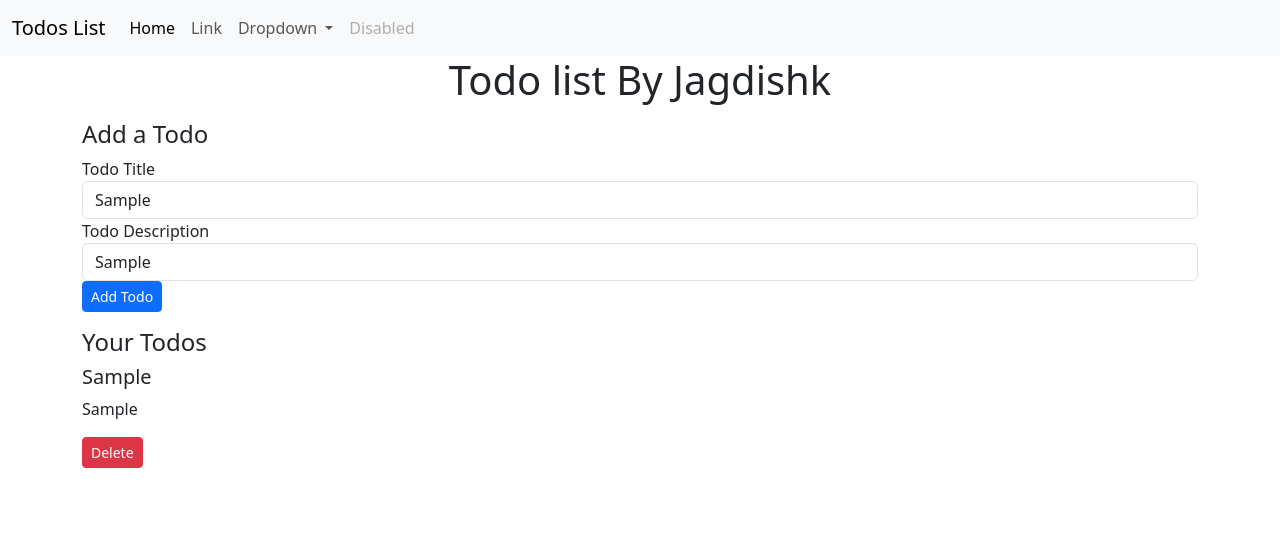
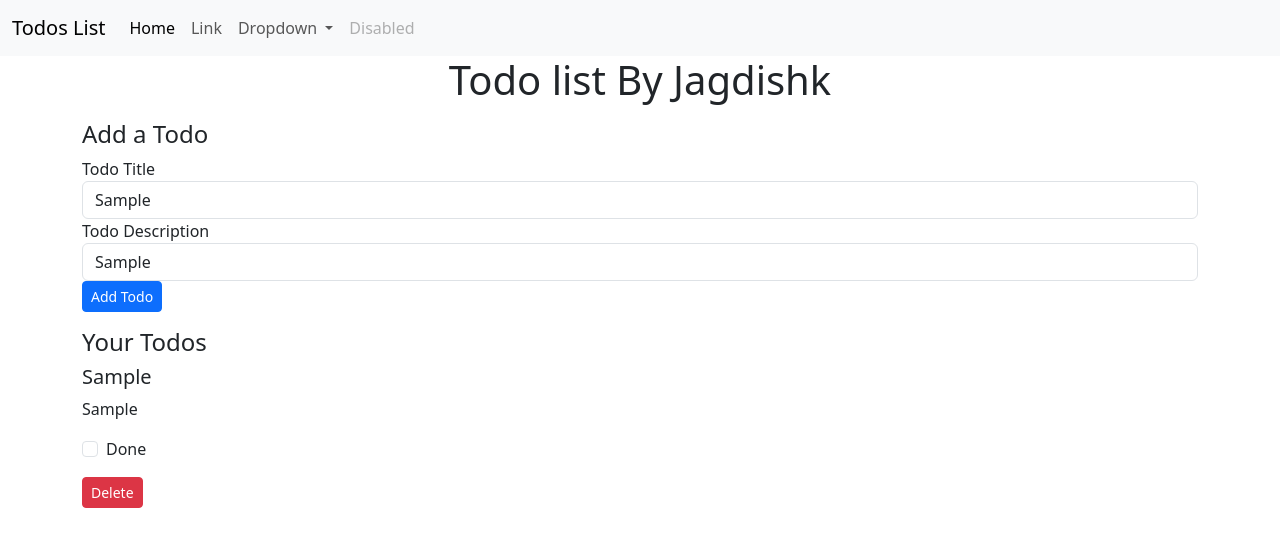
Before and after one commit to JagdishKhod/toDoList, an Angular app: page / in a window 1280 px wide. Both pictures are taken after typing "Sample", "Sample" into the empty fields and a click on the button "Add Todo". Shown: the top 546 px of the page. Built offline with nearby package versions, Linux system fonts and the light colour scheme.

Commit message:
apply strike  and completed

```diff
--- a/src/app/MyComponents/todo-item/todo-item.component.css
+++ b/src/app/MyComponents/todo-item/todo-item.component.css
@@ -0,0 +1,3 @@
+.strike{
+    text-decoration: line-through;
+}
--- a/src/app/MyComponents/todo-item/todo-item.component.html
+++ b/src/app/MyComponents/todo-item/todo-item.component.html
@@ -1,4 +1,8 @@
 
-    <h5>{{todo.title}}</h5>
-    <p>{{todo.desc}}</p>
+    <h5 [ngClass]="{'strike': !todo.active}">{{todo.title}}</h5>
+    <p [ngClass]="{'strike': !todo.active}">{{todo.desc}}</p>
+    <div class="mb-3 form-check">
+        <input type="checkbox" class="form-check-input" id="todo{{i}}" (click)="onCheckboxClick(todo)" [checked]="!todo.active">
+        <label class="form-check-label" for="todo{{i}}">Done</label>
+      </div>
     <button class="btn btn-sm btn-danger" (click)="onClick(todo)">Delete</button>
--- a/src/app/MyComponents/todo-item/todo-item.component.ts
+++ b/src/app/MyComponents/todo-item/todo-item.component.ts
@@ -8,7 +8,10 @@
 })
 export class TodoItemComponent implements OnInit {
   @Input() todo: any;
+  @Input() i: any;
   @Output() todoDelete:EventEmitter<Todo>=new EventEmitter();
+  @Output() todoCheckbox:EventEmitter<Todo>=new EventEmitter();
+
   constructor(){ }
 
   ngOnInit(): void {
@@ -17,5 +20,8 @@
     this.todoDelete.emit(todo);
     console.log("OnClick Has Been Triggered");
 }
+onCheckboxClick(todo:any){
+this.todoCheckbox.emit(todo);
+}
 
 }
--- a/src/app/MyComponents/todos/todos.component.html
+++ b/src/app/MyComponents/todos/todos.component.html
@@ -2,7 +2,7 @@
 <h4>Your Todos</h4>
 <div *ngIf="this.todos.length===0; else elseBlock">No to dos to display</div>
 <ng-template #elseBlock>
-    <div *ngFor="let todo of todos">
-        <app-todo-item [todo]="todo" (todoDelete)="deleteTodo($event)"> </app-todo-item>
+    <div *ngFor="let todo of todos; index as i">
+        <app-todo-item [todo]="todo" [i]="i" (todoDelete)="deleteTodo($event)"  (todoCheckbox)="toggleTodo($event)"> </app-todo-item>
     </div>
 </ng-template>
--- a/src/app/MyComponents/todos/todos.component.ts
+++ b/src/app/MyComponents/todos/todos.component.ts
@@ -38,4 +38,10 @@
     localStorage.setItem("todos",JSON.stringify(this.todos));
 
   }
+  toggleTodo(todo:Todo){
+    const index =this.todos.indexOf(todo);
+    this.todos[index].active = !this.todos[index].active;
+    localStorage.setItem("todos",JSON.stringify(this.todos));
+
+  }
 }
```
